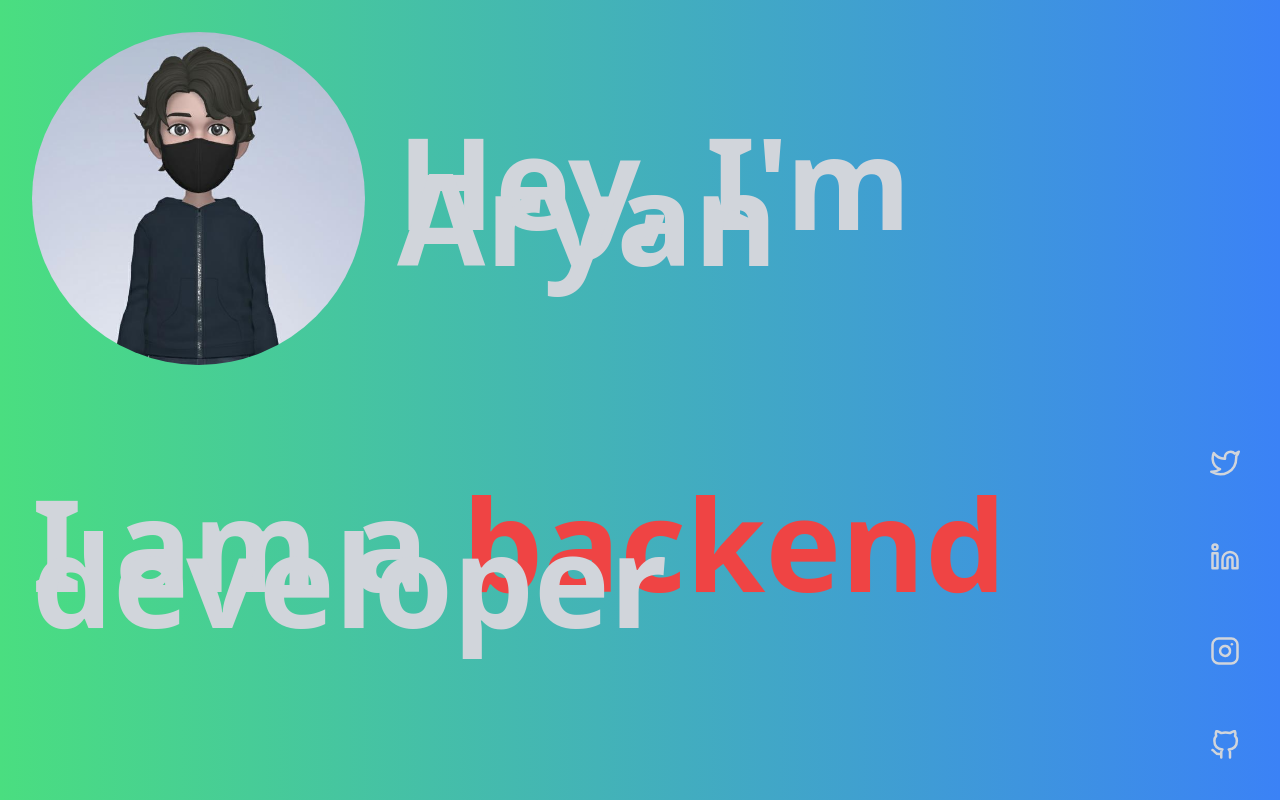
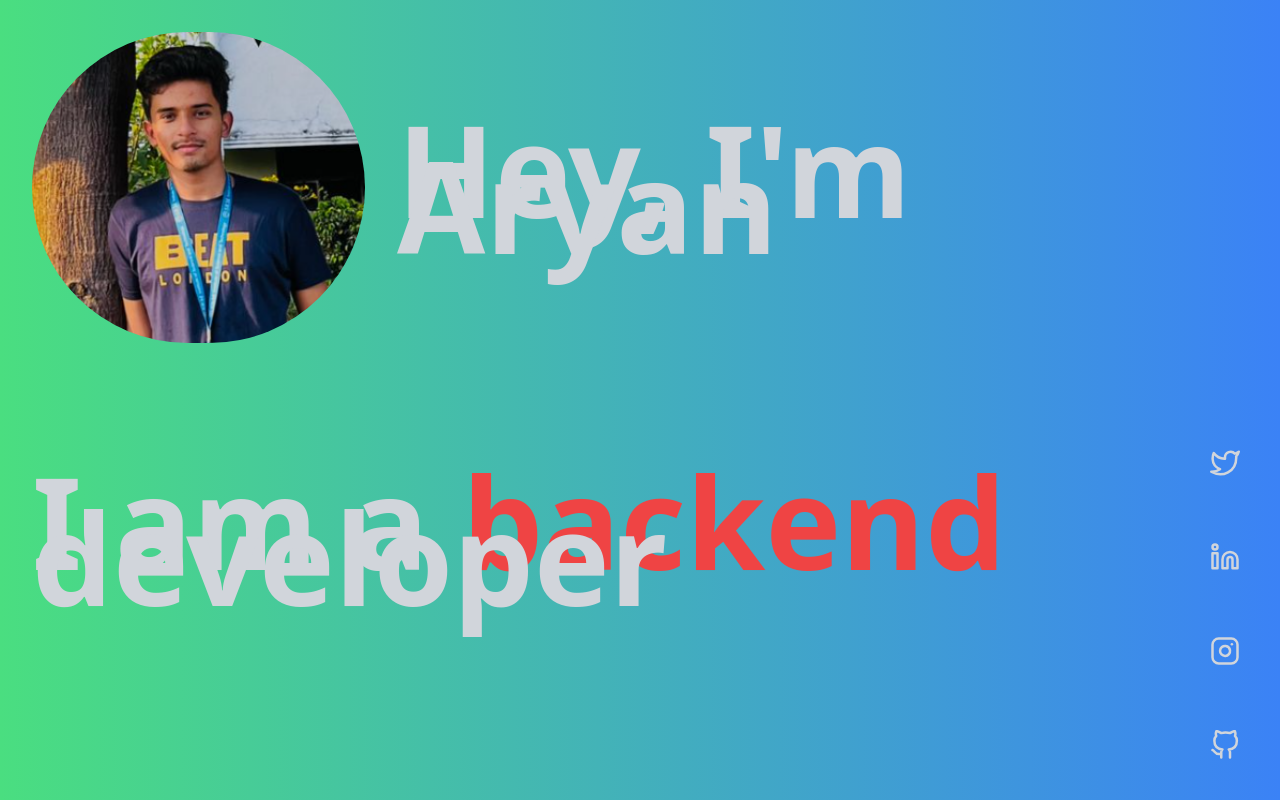
Before and after one commit to meltedhyperion/aryansingh.dev, a Next.js app: page / in a window 1280 px wide. Built offline with nearby package versions, Linux system fonts and the light colour scheme.

Commit message:
update dp

```diff
--- a/src/pages/index.tsx
+++ b/src/pages/index.tsx
@@ -2,7 +2,7 @@ import Head from 'next/head'
 import Image from 'next/image'
 import { Inter } from 'next/font/google'
 import styles from '@/styles/Home.module.css'
-import dp from "../assets/Aryan.jpg"
+import dp from "../assets/Aryan.png"
 import { FiTwitter,FiInstagram, FiGithub, FiLinkedin } from "react-icons/fi";
 import { useRouter } from 'next/router'
 import Link from 'next/link'
@@ -24,7 +24,7 @@ export default function Home({props}: any) {
       <div className="flex flex-col ">
         <div className="flex justify-between items-center">
           <div className="p-8 "><Image alt="profile" className='rounded-full' src = {dp} height={400} width={400} /> </div>
-          <div className="font-semibold  text-[8rem]">Hey, I&apos;m Aryan</div>
+          <div className="font-semibold text-[8rem]"><span>Hey, I&apos;m Aryan</span></div>
         </div>
         <div className="font-semibold text-[8rem] mt-[8rem] px-8">I am a <span className="text-red-500">backend</span> developer</div>
       </div>
```
Also changed, not shown: src/assets/Aryan.jpg (deleted), src/assets/Aryan.png (added).
